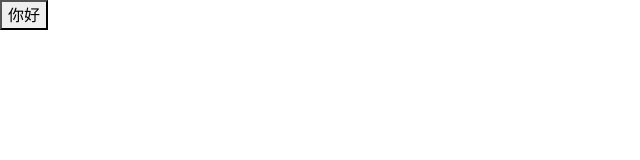
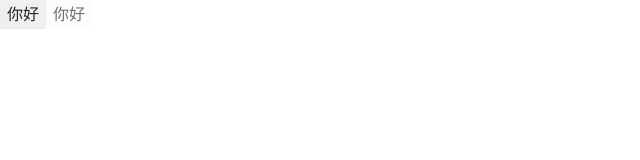
Before and after one commit to wuqiren/fdesign-react, a React (Create React App) app: page / in a window 1280 px wide. Shown: the top 160 px of the page, without its empty margins (0-640 px from the left). Built offline with nearby package versions, Linux system fonts and the light colour scheme.

Commit message:
添加button的默认样式

```diff
--- a/src/App.tsx
+++ b/src/App.tsx
@@ -3,6 +3,9 @@
   return (
     <div className='App'>
       <Button btnType='primary'>你好</Button>
+      <Button disabled={true} btnType='primary'>
+        你好
+      </Button>
     </div>
   );
 }
--- /dev/null
+++ b/src/components/Button/_style.scss
@@ -0,0 +1,24 @@
+.f-btn {
+  position: relative;
+  display: inline-block;
+  font-weight: $btn-font-weight;
+  line-height: $btn-line-height;
+  color: $body-color;
+  white-space: nowrap;
+  text-align: center;
+  vertical-align: middle;
+  background-image: none;
+  border: $btn-border-width solid transparent;
+  box-shadow: $btn-box-shadow;
+  cursor: pointer;
+  transition: $btn-transition;
+  &.disabled,
+  &[disabled] {
+    cursor: not-allowed;
+    opacity: $btn-disabled-opacity;
+    box-shadow: none;
+    > * {
+      pointer-events: none;
+    }
+  }
+}
--- a/src/styles/index.scss
+++ b/src/styles/index.scss
@@ -3,3 +3,5 @@
 
 //layout
 @import 'reboot';
+
+@import '../components/Button/style';
```
